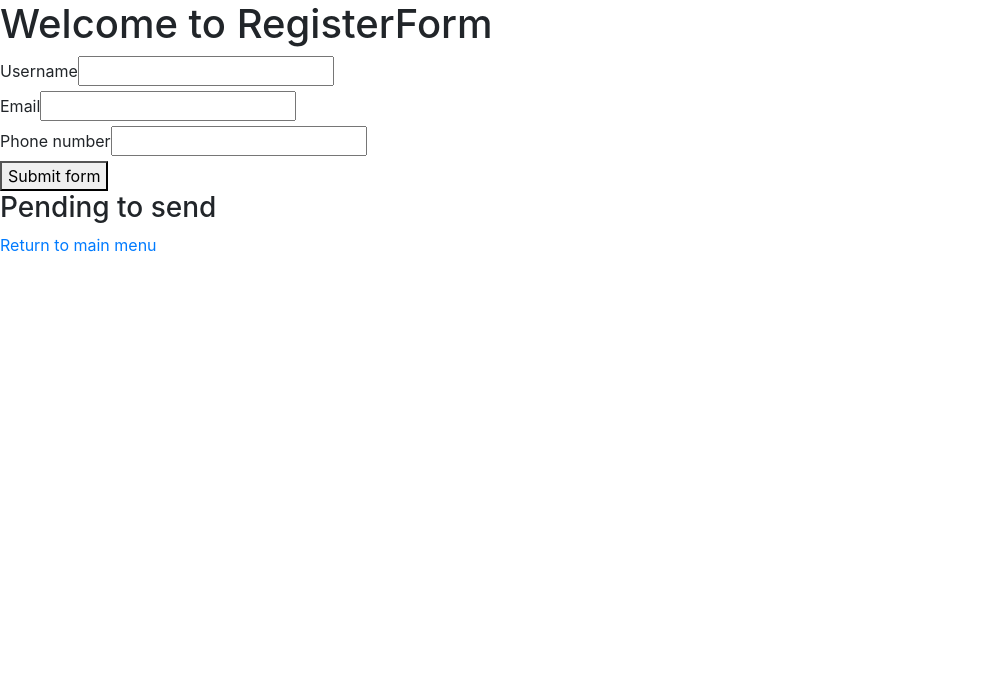
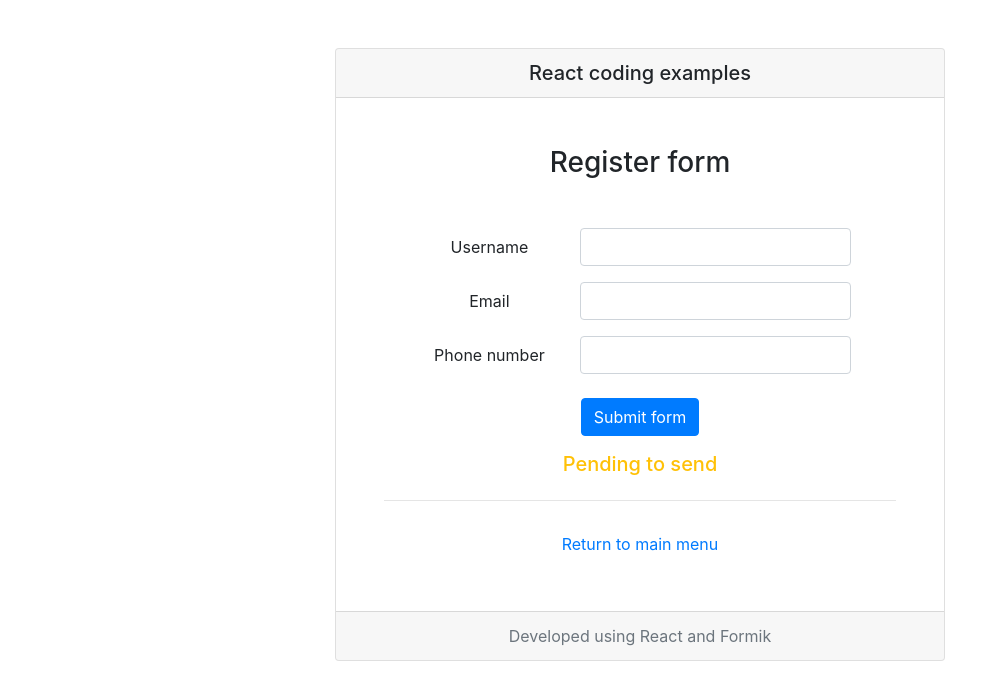
Before and after one commit to jorgevillay/react_components, a React (Create React App) app: page /register-form in a window 1280 px wide. Shown: the top 700 px of the page, without its empty margins (0-1008 px from the left). Built offline with nearby package versions, Linux system fonts and the light colour scheme.

Commit message:
User interface: Modified RegisterForm container

```diff
--- a/src/components/containers/RegisterForm.jsx
+++ b/src/components/containers/RegisterForm.jsx
@@ -29,8 +29,19 @@ const validatePhonenumber = (value) => {
 
 function RegisterForm() {
   return (
-    <div>
-      <h1>Welcome to RegisterForm</h1>
+    <div className="container-fluid pt-5">
+      <div className="row">
+        <div className="col-sm-6 offset-sm-3">
+          <div className="card text-center">
+            <div className="card-header">
+              <h5 className="card-title mb-0">React coding examples</h5>
+            </div>
+            <div className="card-body p-5">
+              <h3>Register form</h3>
+              <ul className="no-bullet-list p-0 m-0 mt-5">
+                <li>
+                  <div className="row">
+                    <div className="col-sm-10 offset-sm-1">
                       <Formik
                         initialValues={{ username: '', email: '', phonenumber: '' }}
                         onSubmit={(values, { setSubmitting, resetForm }) => {
@@ -47,24 +58,65 @@ function RegisterForm() {
                           isSubmitting
                         }) => (
                             <Form onSubmit={handleSubmit}>
-              <label>Username</label>
-              <Field name="username" validate={validateUsername} />
+                              <div className="form-group row">
+                                <label className="col-sm-4 col-form-label">Username</label>
+                                <div className="col-sm-8">
+                                  <Field className={(errors.username && touched.username) ? 'form-control is-invalid' : 'form-control '} name="username" validate={validateUsername} />
+                                </div>
+                                <div className="col-sm-8 offset-sm-4">
+                                  <small className="text-danger">
                                     {errors.username && touched.username && errors.username}
-              <br />
-              <label>Email</label>
-              <Field name="email" validate={validateEmail} />
+                                  </small>
+                                </div>
+                              </div>
+                              <div className="form-group row">
+                                <label className="col-sm-4 col-form-label">Email</label>
+                                <div className="col-sm-8">
+                                  <Field className={(errors.email && touched.email) ? 'form-control is-invalid' : 'form-control '} name="email" validate={validateEmail} />
+                                </div>
+                                <div className="col-sm-8 offset-sm-4">
+                                  <small className="text-danger">
                                     {errors.email && touched.email && errors.email}
-              <br />
-              <label>Phone number</label>
-              <Field name="phonenumber" validate={validatePhonenumber} />
+                                  </small>
+                                </div>
+                              </div>
+                              <div className="form-group row">
+                                <label className="col-sm-4 col-form-label">Phone number</label>
+                                <div className="col-sm-8">
+                                  <Field className={(errors.phonenumber && touched.phonenumber) ? 'form-control is-invalid' : 'form-control '} name="phonenumber" validate={validatePhonenumber} />
+                                </div>
+                                <div className="col-sm-8 offset-sm-4">
+                                  <small className="text-danger">
                                     {errors.phonenumber && touched.phonenumber && errors.phonenumber}
-              <br />
-              <button type="submit" disabled={isSubmitting}>Submit form</button>
-              <h3>{isSubmitting ? 'Sending form' : 'Pending to send'}</h3>
+                                  </small>
+                                </div>
+                              </div>
+                              <button type="submit" className="btn btn-primary mt-2" disabled={isSubmitting}>Submit form</button>
+                              <h5 className={isSubmitting ? 'text-info mt-3' : 'text-warning mt-3'}>{isSubmitting ? 'Sending form' : 'Pending to send'}</h5>
                             </Form>
                           )}
                       </Formik>
+                    </div>
+                  </div>
+                </li>
+                <hr />
+                <li className="mt-4">
+                  <div className="row">
+                    <div className="col-sm-6 offset-sm-3">
+                      <button type="button" className="btn btn-link">
                         <Link to="/">Return to main menu</Link>
+                      </button>
+                    </div>
+                  </div>
+                </li>
+              </ul>
+            </div>
+            <div className="card-footer text-muted">
+              Developed using React and Formik
+                </div>
+          </div>
+        </div>
+      </div>
     </div>
   )
 }
```
Lines whose indentation alone changed are shown as unchanged.
